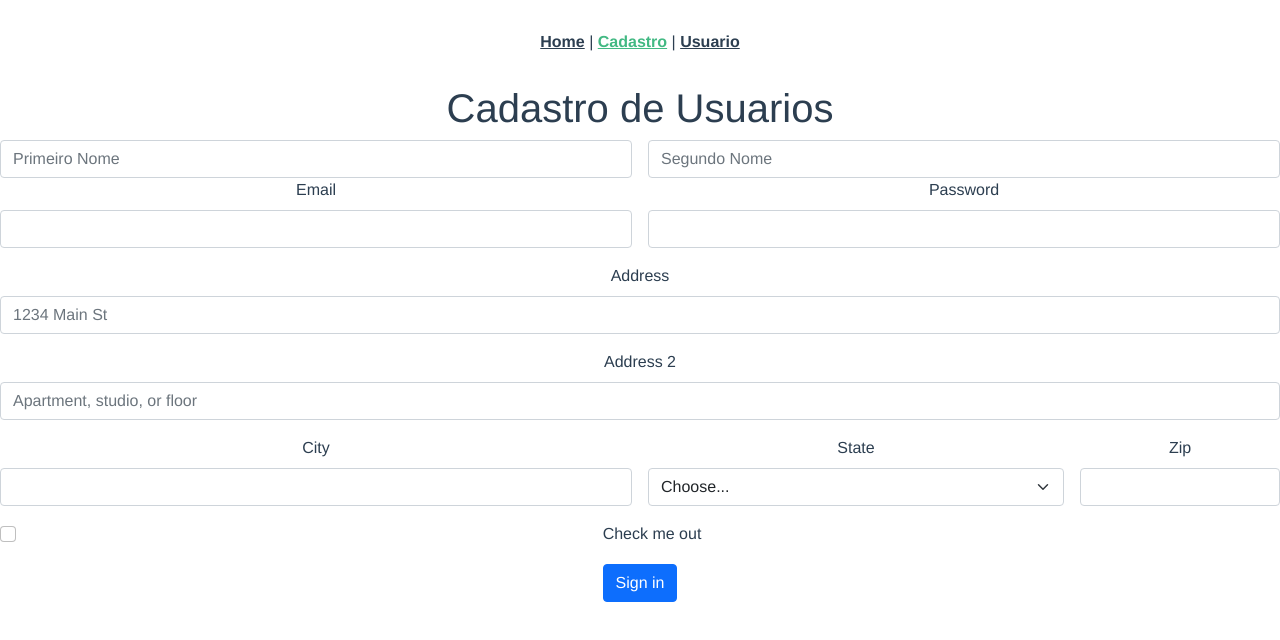
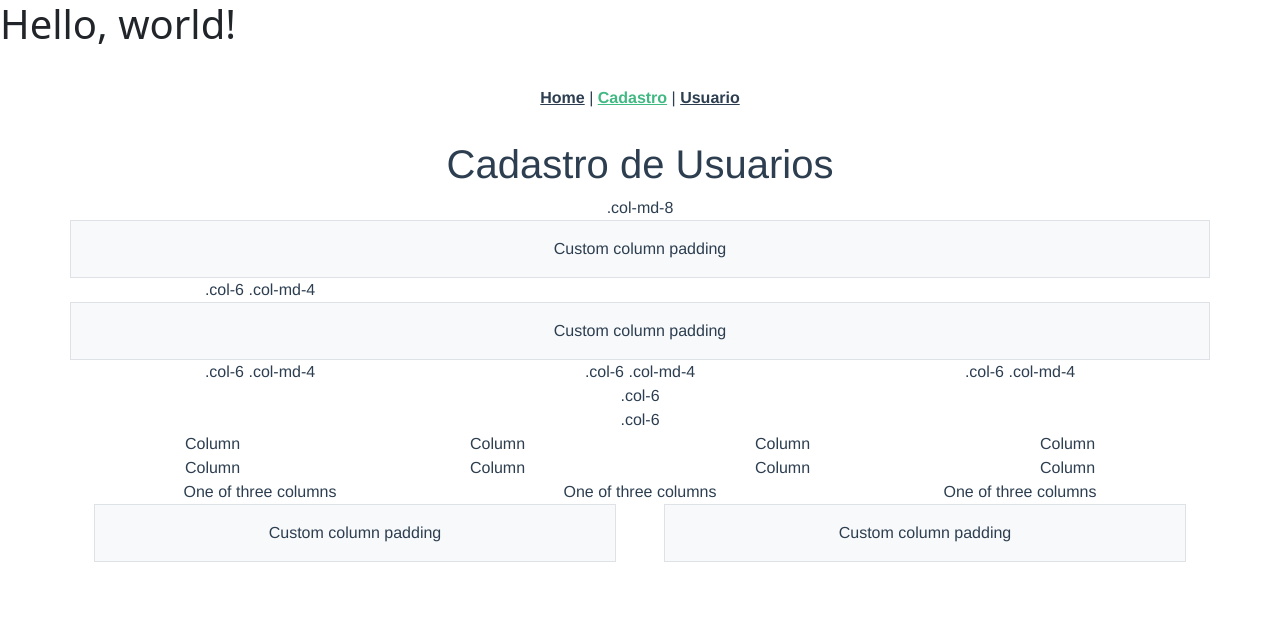
Before and after one commit to HudsonBonato/Teste-nunca-feito, a Vue app: page /cadastro in a window 1280 px wide. Shown: the top 640 px of the page. Built offline with nearby package versions, Linux system fonts and the light colour scheme.

Commit message:
To de novo na area

```diff
--- a/public/index.html
+++ b/public/index.html
@@ -1,6 +1,7 @@
 <!DOCTYPE html>
 <html lang="en">
   <head>
+    <!-- Required meta tags -->
     <meta charset="utf-8">
     <meta http-equiv="X-UA-Compatible" content="IE=edge">
     <meta name="viewport" content="width=device-width,initial-scale=1.0">
@@ -9,8 +10,11 @@
 
     <link href="https://cdn.jsdelivr.net/npm/bootstrap@5.1.3/dist/css/bootstrap.min.css" rel="stylesheet" integrity="sha384-1BmE4kWBq78iYhFldvKuhfTAU6auU8tT94WrHftjDbrCEXSU1oBoqyl2QvZ6jIW3" crossorigin="anonymous">
 
+    <title>Hello, world!</title>
   </head>
   <body>
+    <h1>Hello, world!</h1>
+
     <noscript>
       <strong>We're sorry but <%= htmlWebpackPlugin.options.title %> doesn't work properly without JavaScript enabled. Please enable it to continue.</strong>
     </noscript>
--- a/src/router/index.js
+++ b/src/router/index.js
@@ -3,6 +3,8 @@ import VueRouter from 'vue-router'
 import Home from '../views/Home.vue'
 import Cadastro from '../views/Cadastro.vue'
 import Usuario from '../views/Usuario.vue'
+
+
 
 Vue.use(VueRouter)
 
--- a/src/views/Cadastro.vue
+++ b/src/views/Cadastro.vue
@@ -2,59 +2,64 @@
   <div>
     <h1>Cadastro de Usuarios</h1>
 
-    <div class="row g-3">
-  <div class="col">
-    <input type="text" class="form-control" placeholder="Primeiro Nome" aria-label="Primeiro Nome">
-  </div>
+    <div class="container">
+      <!-- Stack the columns on mobile by making one full-width and the other half-width -->
+      <div class="row">
+        <div class="g-col-md-8">.col-md-8</div>
+        <div class="p-3 border bg-light">Custom column padding</div>
+        <div class="col-6 col-md-4">.col-6 .col-md-4</div>
+        <div class="p-3 border bg-light">Custom column padding</div>
+      </div>
 
-  <div class="col">
-    <input type="text" class="form-control" placeholder="Segundo Nome" aria-label="Segundo Nome">
-  </div>
-</div>
+      <!-- Columns start at 50% wide on mobile and bump up to 33.3% wide on desktop -->
+      <div class="row">
+        <div class="col-6 col-md-4">.col-6 .col-md-4</div>
+        <div class="col-6 col-md-4">.col-6 .col-md-4</div>
+        <div class="col-6 col-md-4">.col-6 .col-md-4</div>
+      </div>
 
-<form class="row g-3">
-  <div class="col-md-6">
-    <label for="inputEmail4" class="form-label">Email</label>
-    <input type="email" class="form-control" id="inputEmail4">
-  </div>
-  <div class="col-md-6">
-    <label for="inputPassword4" class="form-label">Password</label>
-    <input type="password" class="form-control" id="inputPassword4">
-  </div>
-  <div class="col-12">
-    <label for="inputAddress" class="form-label">Address</label>
-    <input type="text" class="form-control" id="inputAddress" placeholder="1234 Main St">
-  </div>
-  <div class="col-12">
-    <label for="inputAddress2" class="form-label">Address 2</label>
-    <input type="text" class="form-control" id="inputAddress2" placeholder="Apartment, studio, or floor">
-  </div>
-  <div class="col-md-6">
-    <label for="inputCity" class="form-label">City</label>
-    <input type="text" class="form-control" id="inputCity">
-  </div>
-  <div class="col-md-4">
-    <label for="inputState" class="form-label">State</label>
-    <select id="inputState" class="form-select">
-      <option selected>Choose...</option>
-      <option>...</option>
-    </select>
-  </div>
-  <div class="col-md-2">
-    <label for="inputZip" class="form-label">Zip</label>
-    <input type="text" class="form-control" id="inputZip">
-  </div>
-  <div class="col-12">
-    <div class="form-check">
-      <input class="form-check-input" type="checkbox" id="gridCheck">
-      <label class="form-check-label" for="gridCheck">
-        Check me out
-      </label>
+      <!-- Columns are always 50% wide, on mobile and desktop -->
+      <div class="grid">
+        <div class="g-col-6">.col-6</div>
+        <div class="g-col-6">.col-6</div>
+      </div>
+    </div>
+
+    <div class="container">
+      <div class="row row-cols-4">
+        <div class="col">Column</div>
+        <div class="col">Column</div>
+        <div class="col">Column</div>
+        <div class="col">Column</div>
+      </div>
+    </div>
+
+    <div class="container">
+      <div class="row row-cols-1 row-cols-sm-2 row-cols-lg-4">
+        <div class="col">Column</div>
+        <div class="col">Column</div>
+        <div class="col">Column</div>
+        <div class="col">Column</div>
+      </div>
+    </div>
+
+    <div class="container">
+      <div class="row">
+        <div class="col align-self-start">One of three columns</div>
+        <div class="col align-self-center">One of three columns</div>
+        <div class="col align-self-end">One of three columns</div>
+      </div>
+    </div>
+
+    <div class="container px-4">
+      <div class="row gx-5">
+        <div class="col">
+          <div class="p-3 border bg-light">Custom column padding</div>
+        </div>
+        <div class="col">
+          <div class="p-3 border bg-light">Custom column padding</div>
+        </div>
+      </div>
     </div>
   </div>
-  <div class="col-12">
-    <button type="submit" class="btn btn-primary">Sign in</button>
-  </div>
-</form>
-  </div>
 </template>
```
